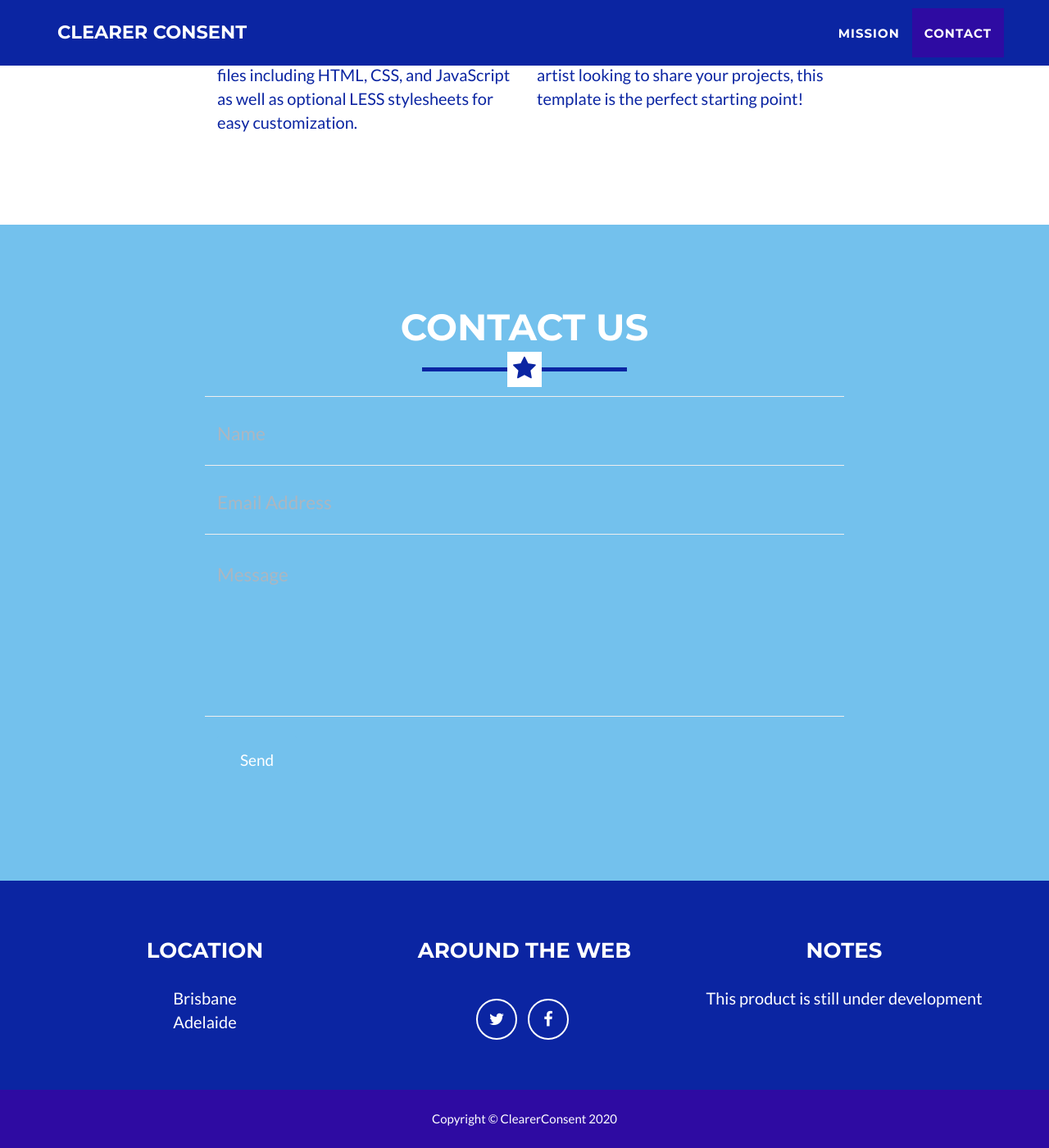
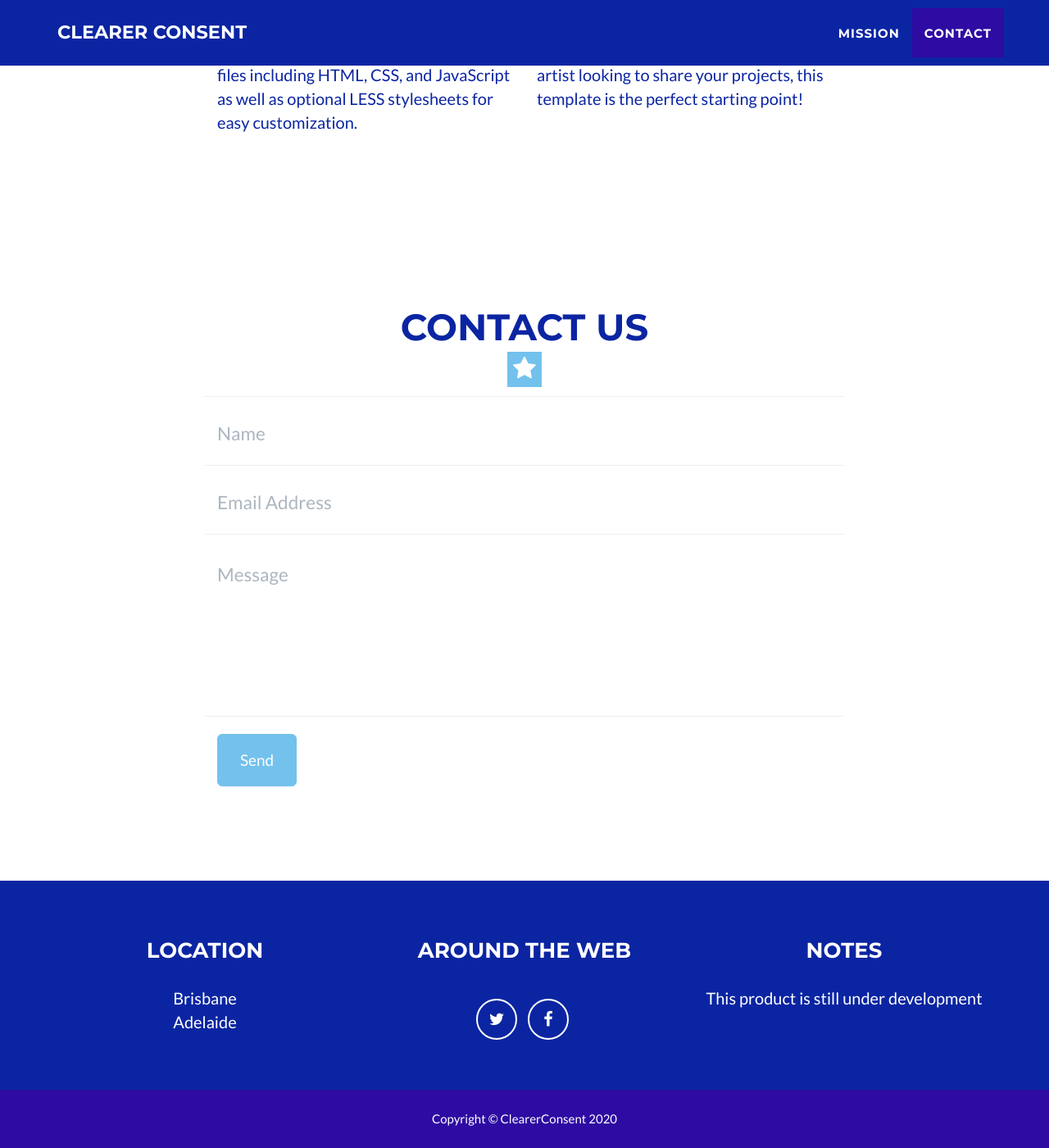
Before and after one commit to ClearerConsent/ClearerConsent.github.io, a Jekyll site: the page built from index.html, in a window 1280 px wide and 1400 px high, scrolled down 1009 px. Shown: the whole window at 82% size. Built offline with Jekyll 4.4.1, drawn with Linux system fonts in a browser that asks for light colours.

Commit message:
Trying to fix colors

```diff
--- a/_includes/contact_static.html
+++ b/_includes/contact_static.html
@@ -1,10 +1,10 @@
 <!-- Contact Section -->
-<section class='success' id="contact">
+<section id="contact" background-color=73c1ed>
 	<div class="container">
 		<div class="row">
 			<div class="col-lg-12 text-center">
 				<h2>Contact Us</h2>
-				<hr class="star-primary">
+				<hr class="star-light">
 			</div>
 		</div>
 		<div class="row">
--- a/_includes/css/main.css
+++ b/_includes/css/main.css
@@ -293,7 +293,7 @@
 .btn-outline:active,
 .btn-outline.active {
     border: solid 2px #fff;
-    color: #{{ site.color.primary }};
+    color: #{{ site.color.secondary }};
     background: #fff;
 }
 
```
